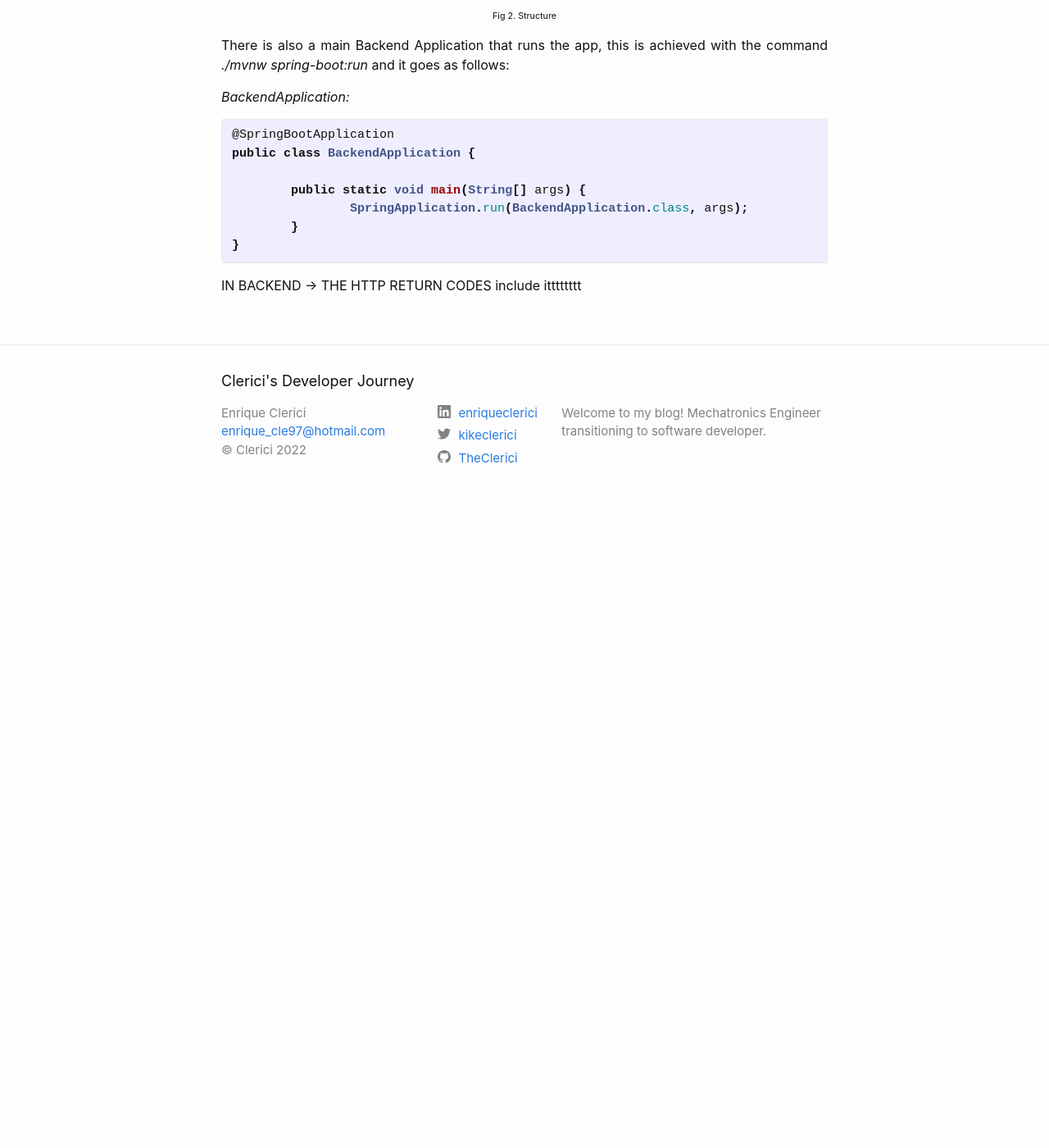
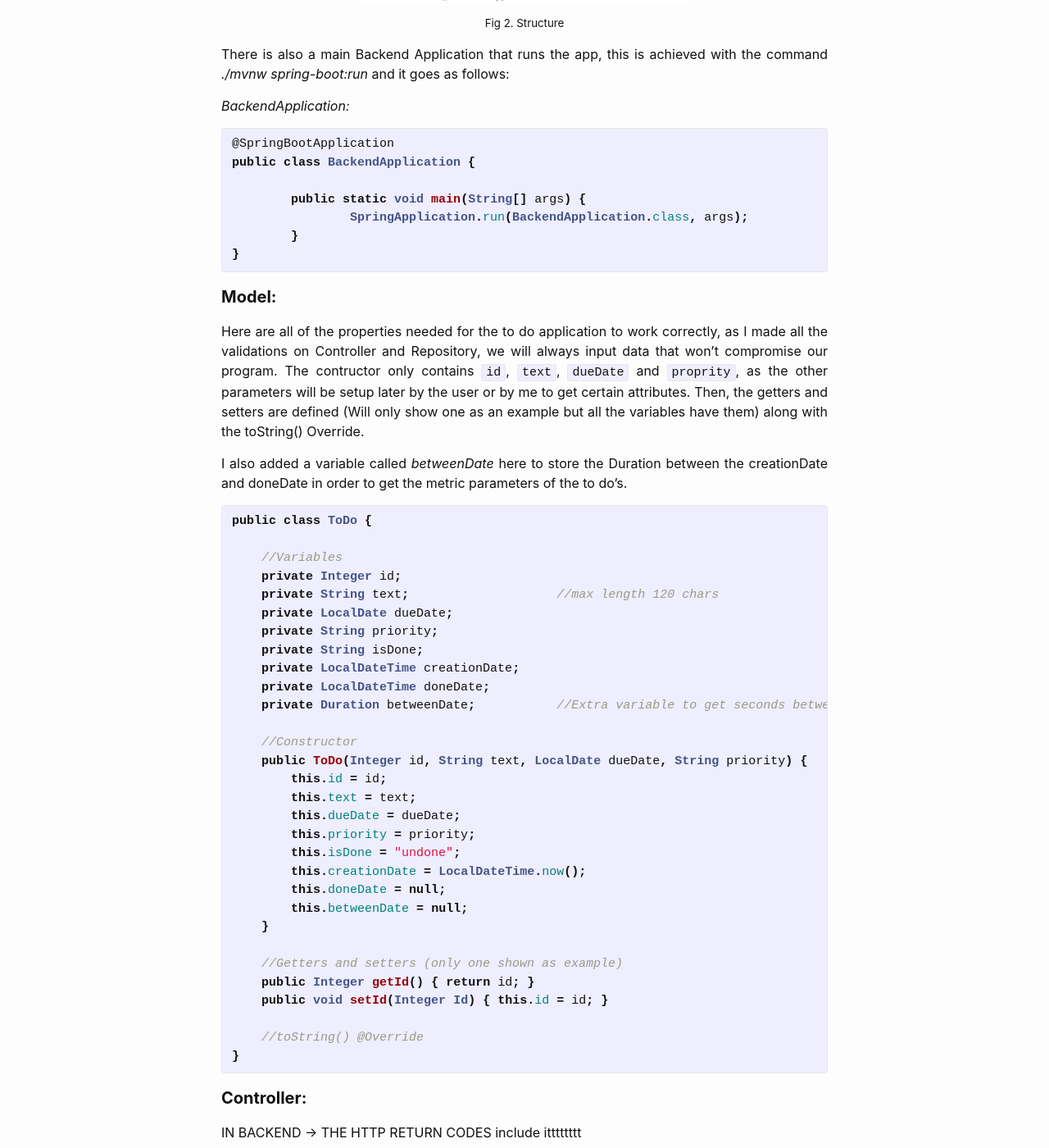
Before and after one commit to TheClerici/my-blog, a Jekyll site: the page built from blog-logs/_posts/2022-11-24-3rdTechLog.md, in a window 1280 px wide and 1400 px high, scrolled down 3316 px. Shown: the whole window at 82% size. Built offline with Jekyll 4.4.1, drawn with Linux system fonts in a browser that asks for light colours; before the commit the page ends 3946 px from its top, so only the background shows below that; some of the changed text lies outside the part shown.

Commit message:
model added

```diff
--- a/blog-logs/_posts/2022-11-24-3rdTechLog.md
+++ b/blog-logs/_posts/2022-11-24-3rdTechLog.md
@@ -12,7 +12,7 @@ category: Log
 ------------------------------------------------------------------------------------------
 <blockquote> <h3> General Overview: </h3> </blockquote>
 
-#### **Functional requirements**
+#### **Functional requirements:**
 
 This is a project about an implementation of a to do list to help manage the tasks on a daily job, in order to achieve it, we were asked to follow a markup to design the app, it should include:
 
@@ -40,7 +40,7 @@ There will be no need to use a database by now, and we can store data in memory
 ------------------------------------------------------------------------------------------
 <blockquote> <h3> Engineering Requirements: </h3> </blockquote>
 
-#### **Backend Model**
+#### **Backend Model:**
 
 A "to do" should have the following properties:
 
@@ -52,7 +52,7 @@ A "to do" should have the following properties:
 * Priority (required). Options: High, Medium and Low.
 * Creation date.
 
-#### **API**
+#### **API:**
 
 * A GET endpoint (/todos) to list “to do’s”
     * Include pagination. Pages should be of 10 elements.
@@ -71,7 +71,7 @@ A "to do" should have the following properties:
     * If “to do” is already undone nothing should happen
     * If “to do” is done, this should clear the done date
 
-#### **Front-end Technology**
+#### **Front-end Technology:**
 
 For the front-end project, use:
 
@@ -79,7 +79,7 @@ For the front-end project, use:
 * ReactJS
 * Redux or React Context
 
-#### **Back-end Technology**
+#### **Back-end Technology:**
 
 For the back-end project, use:
 
@@ -90,15 +90,15 @@ For the back-end project, use:
 ------------------------------------------------------------------------------------------
 <blockquote> <h3> BACKEND: </h3> </blockquote>
 
-#### **Structure**
+#### **Structure:**
 
 The structure of the application is divided in 4 sections: `Model`, `Controller`, `Service` and `Repository`.
 
-<p align="center" background-color="coral">
+<p align="center">
     <img width="400" src="https://github.com/TheClerici/my-blog/blob/main/images/structure.jpg?raw=true">
 </p>
-<div align="center" font-weight="bold">
-    <h6>Fig 2. Structure</h6>
+<div align="center">
+    <h5>Fig 2. Structure</h5>
 </div>
 
 There is also a main Backend Application that runs the app, this is achieved with the command _./mvnw spring-boot:run_ and it goes as follows:
@@ -115,4 +115,45 @@ public class BackendApplication {
 }
 {% endhighlight %}
 
+#### **Model:**
+
+Here are all of the properties needed for the to do application to work correctly, as I made all the validations on Controller and Repository, we will always input data that won't compromise our program. The contructor only contains `id`, `text`, `dueDate` and `proprity`, as the other parameters will be setup later by the user or by me to get certain attributes. Then, the getters and setters are defined (Will only show one as an example but all the variables have them) along with the toString() Override.
+
+I also added a variable called _betweenDate_ here to store the Duration between the creationDate and doneDate in order to get the metric parameters of the to do's.
+
+{% highlight java %}
+public class ToDo {
+
+    //Variables
+    private Integer id;
+    private String text;                    //max length 120 chars
+    private LocalDate dueDate;
+    private String priority;
+    private String isDone;
+    private LocalDateTime creationDate;
+    private LocalDateTime doneDate;
+    private Duration betweenDate;           //Extra variable to get seconds between creation and done dates
+
+    //Constructor
+    public ToDo(Integer id, String text, LocalDate dueDate, String priority) {
+        this.id = id;
+        this.text = text;
+        this.dueDate = dueDate;
+        this.priority = priority;
+        this.isDone = "undone";
+        this.creationDate = LocalDateTime.now();
+        this.doneDate = null;
+        this.betweenDate = null;
+    }
+
+    //Getters and setters (only one shown as example)
+    public Integer getId() { return id; }
+    public void setId(Integer Id) { this.id = id; }
+
+    //toString() @Override
+}
+{% endhighlight %}
+
+#### **Controller:**
+
 IN BACKEND -> THE HTTP RETURN CODES include itttttttt
```
Also changed, not shown: other parts of blog-logs/_posts/2022-11-24-3rdTechLog.md (+1 -1 lines).
